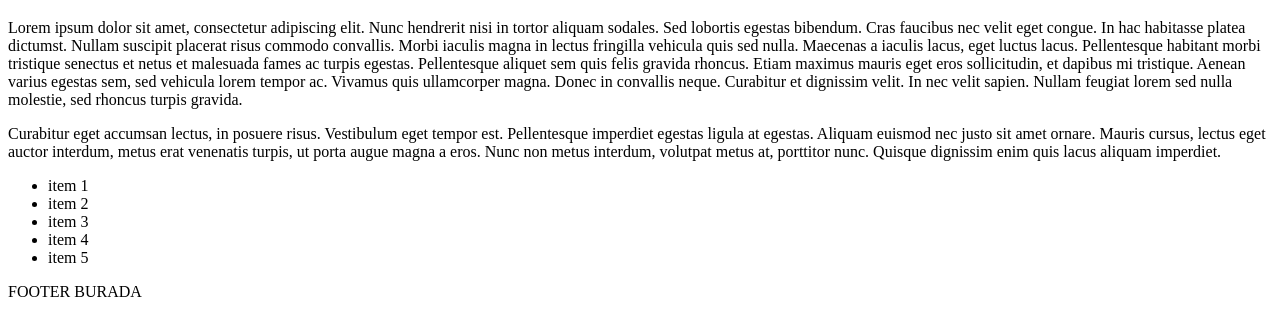
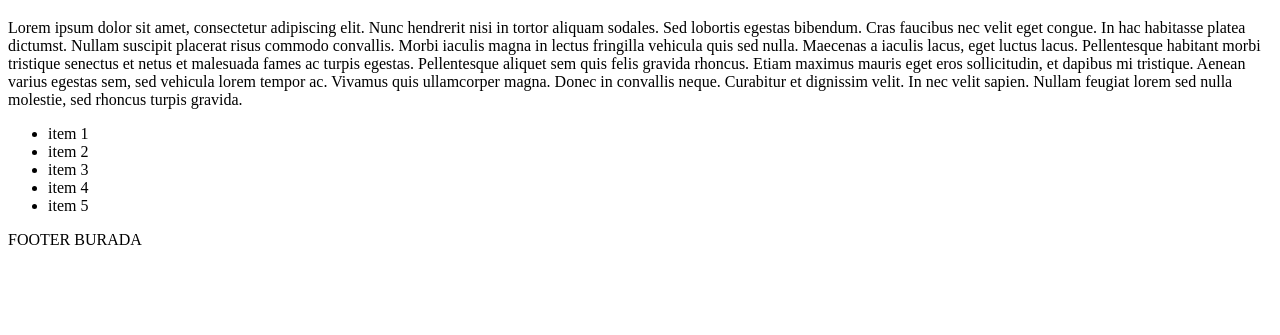
Before and after one commit to GrupA/BorsaOtomasyonu, a plain HTML site: page index.html in a window 1280 px wide. Shown: the part 61-396 px from the top of the page. Drawn offline with Linux system fonts and the light colour scheme.

Commit message:
paragraf silindi

```diff
--- a/index.html
+++ b/index.html
@@ -22,9 +22,6 @@ and open the template in the editor.
  <p>
  Lorem ipsum dolor sit amet, consectetur adipiscing elit. Nunc hendrerit nisi in tortor aliquam sodales. Sed lobortis egestas bibendum. Cras faucibus nec velit eget congue. In hac habitasse platea dictumst. Nullam suscipit placerat risus commodo convallis. Morbi iaculis magna in lectus fringilla vehicula quis sed nulla. Maecenas a iaculis lacus, eget luctus lacus. Pellentesque habitant morbi tristique senectus et netus et malesuada fames ac turpis egestas. Pellentesque aliquet sem quis felis gravida rhoncus. Etiam maximus mauris eget eros sollicitudin, et dapibus mi tristique. Aenean varius egestas sem, sed vehicula lorem tempor ac. Vivamus quis ullamcorper magna. Donec in convallis neque. Curabitur et dignissim velit. In nec velit sapien. Nullam feugiat lorem sed nulla molestie, sed rhoncus turpis gravida.
   </p>
-   <p>
-   Curabitur eget accumsan lectus, in posuere risus. Vestibulum eget tempor est. Pellentesque imperdiet egestas ligula at egestas. Aliquam euismod nec justo sit amet ornare. Mauris cursus, lectus eget auctor interdum, metus erat venenatis turpis, ut porta augue magna a eros. Nunc non metus interdum, volutpat metus at, porttitor nunc. Quisque dignissim enim quis lacus aliquam imperdiet.
-  </p>
  <ul>
  <li>item 1</li>
   <li>item 2</li>
```
